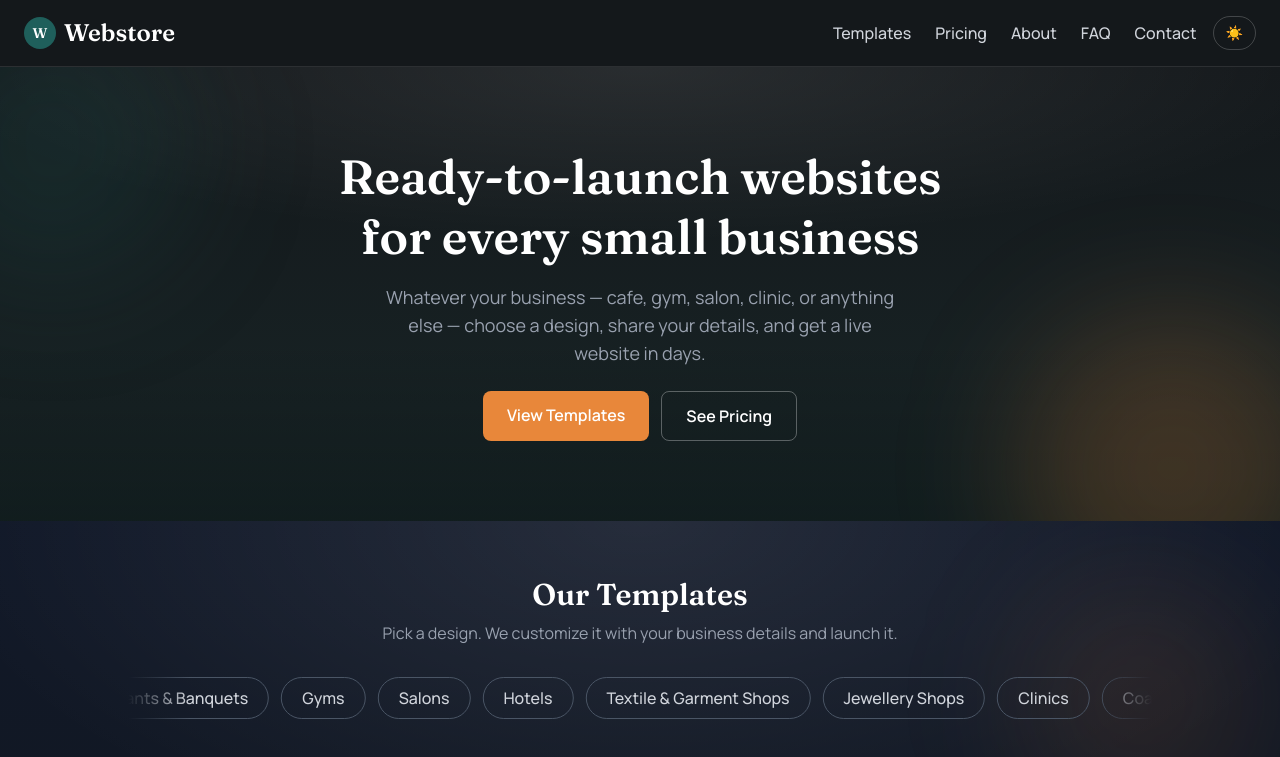
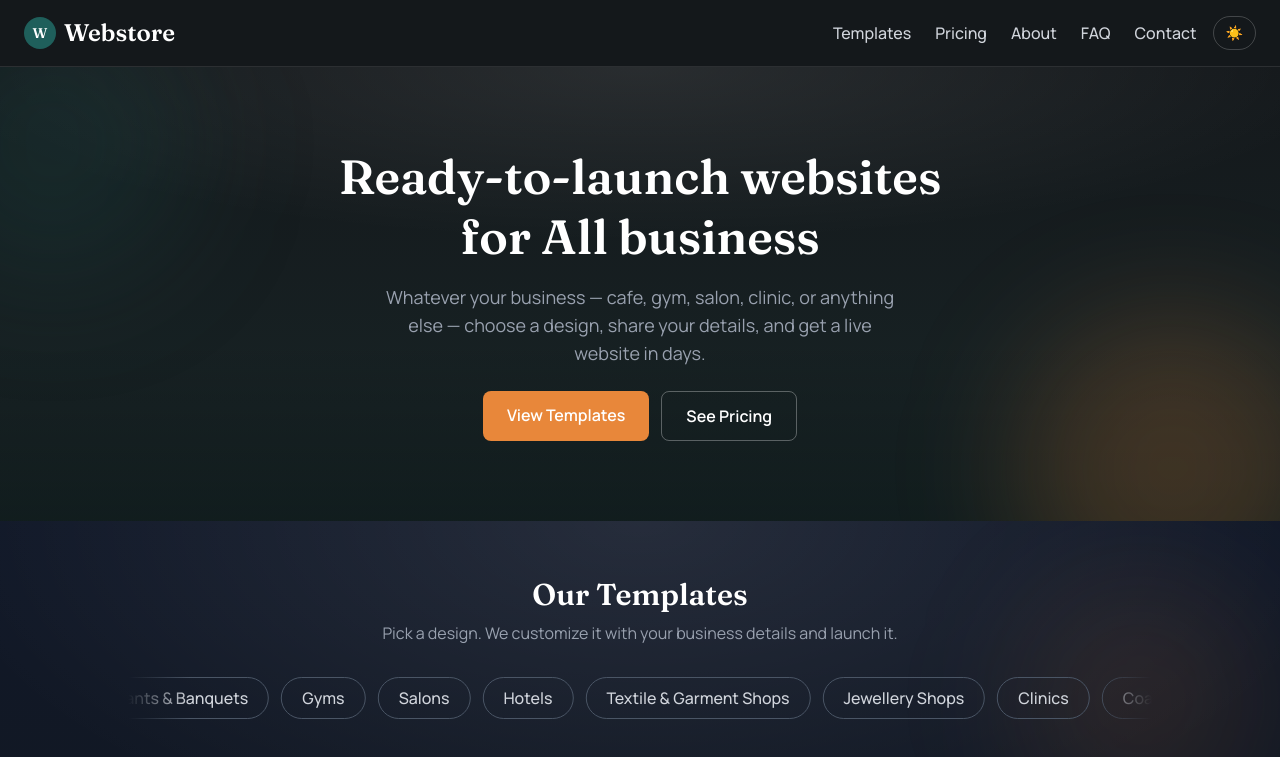
Before and after one commit to adee-kaushik/webiify, a React (Vite) app in the folder webiify/: page / in a window 1280 px wide. Shown: the top 757 px of the page. Built offline with nearby package versions, Linux system fonts and the light colour scheme.

Commit message:
Add pricing, faq, data files

```diff
--- a/webiify/src/Components/Hero.jsx
+++ b/webiify/src/Components/Hero.jsx
@@ -6,7 +6,7 @@ function Hero() {
 
       <div className="relative z-10 max-w-2xl">
         <h1 className="font-display text-4xl md:text-5xl font-semibold text-brand-text dark:text-white leading-tight animate-fade-in-up">
-          Ready-to-launch websites for every small business
+          Ready-to-launch websites for All business
         </h1>
         <p className="mt-4 font-body text-lg text-brand-muted dark:text-gray-400 max-w-lg mx-auto animate-fade-in-up [animation-delay:150ms]">
           Whatever your business — cafe, gym, salon, clinic, or anything else — choose a design, share your details, and get a live website in days.
```
